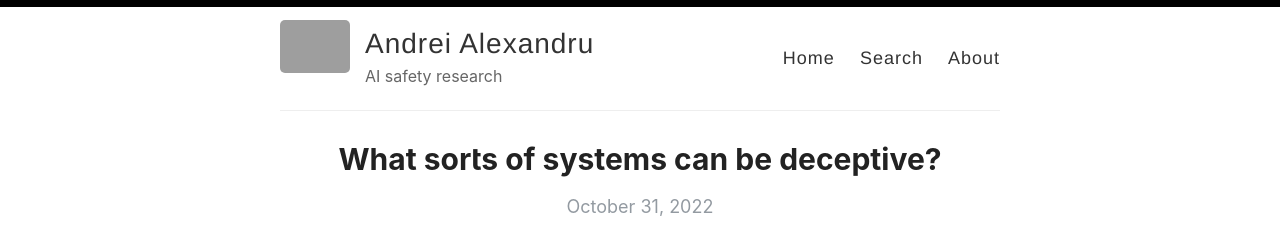
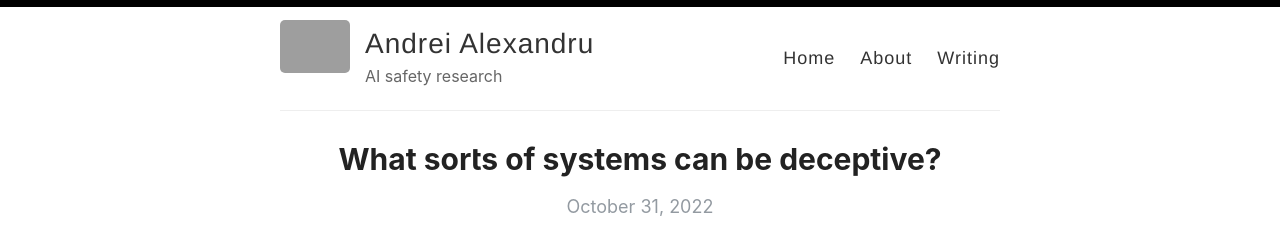
Before and after one commit to inwaves/inwaves.github.io, a Jekyll site: the page built from index.html, in a window 1280 px wide. Shown: the top 241 px of the page. Built offline with Jekyll 4.4.1, drawn with Linux system fonts in a browser that asks for light colours; the list of posts is cut into pages by our own code; grey boxes are pictures that could not be loaded.

```diff
--- a/_layouts/default.html
+++ b/_layouts/default.html
@@ -29,9 +29,8 @@
 
             <nav>
               <a href="{{ site.baseurl }}/">Home</a>
-              <!-- <a href="{{ site.baseurl }}/getting-started">Getting Started</a> -->
-              <a href="{{ site.baseurl }}/search">Search</a>
               <a href="{{ site.baseurl }}/about">About</a>
+              <a href="{{ site.baseurl }}/writing">Writing</a>
             </nav>
           </header>
         </div>
```
Also changed, not shown: _pages/writing.md (added, +5 -0 lines), 1 other file.
